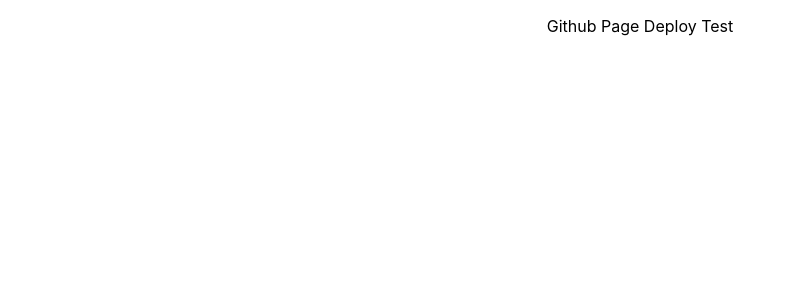
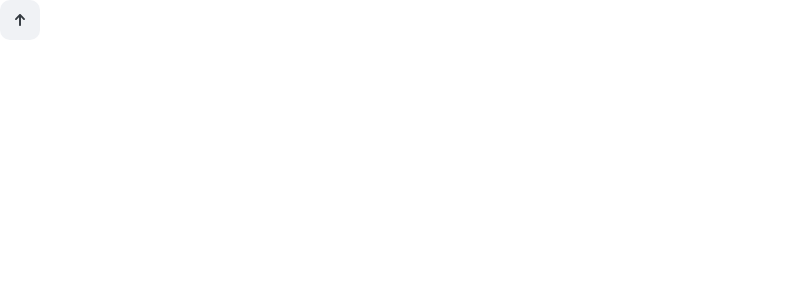
Before and after one commit to EvenL94/scrawlr-react-demo, a React (Create React App) app: page / in a window 1280 px wide. Shown: the top 300 px of the page, without its empty margins (0-796 px from the left). Built offline with nearby package versions, Linux system fonts and the light colour scheme.

Commit message:
relocate provided icons

```diff
--- a/src/App.js
+++ b/src/App.js
@@ -1,24 +1,12 @@
-import logo from './logo.svg';
-import './App.css';
+import logo from "./logo.svg";
+import "./App.css";
+import UpvoteButton from "./components/UpvoteButton";
 
 function App() {
   return (
     <div className="App">
-      {/* <header className="App-header">
-        <img src={logo} className="App-logo" alt="logo" />
-        <p>
-          Edit <code>src/App.js</code> and save to reload.
-        </p>
-        <a
-          className="App-link"
-          href="https://reactjs.org"
-          target="_blank"
-          rel="noopener noreferrer"
-        >
-          Learn React
-        </a>
-      </header> */}
-      <p>Github Page Deploy Test</p>
+      {/* <p>Github Page Deploy Test</p> */}
+      <UpvoteButton />
     </div>
   );
 }
--- /dev/null
+++ b/src/components/UpvoteButton.css
@@ -0,0 +1,11 @@
+.upvote-button {
+  background-color: #f0f2f5; /* Light gray background */
+  border: none;
+  border-radius: 10px; /* Rounded corners */
+  width: 40px;
+  height: 40px;
+  display: flex;
+  justify-content: center;
+  align-items: center;
+  cursor: pointer;
+}
--- /dev/null
+++ b/src/components/UpvoteButton.jsx
@@ -0,0 +1,13 @@
+import React from "react";
+import arrowUp from "./arrow-up.svg";
+import "./UpvoteButton.css";
+
+const UpvoteButton = () => {
+  return (
+    <button className="upvote-button">
+      <img src={arrowUp} alt="Upvote Arrow" className="arrow-up" />
+    </button>
+  );
+};
+
+export default UpvoteButton;
```
Also changed, not shown: src/components/arrow-up.svg (renamed from public/arrow-up.svg), src/components/plus.svg (renamed from public/plus.svg).
